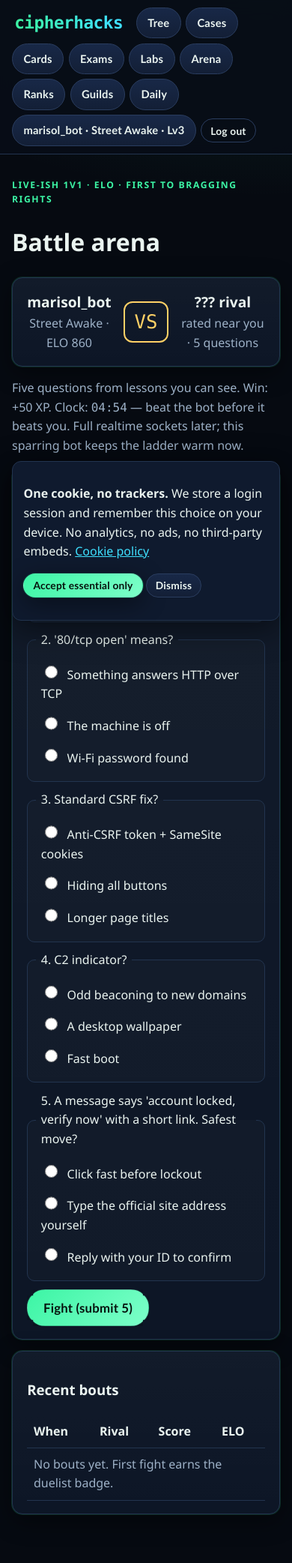
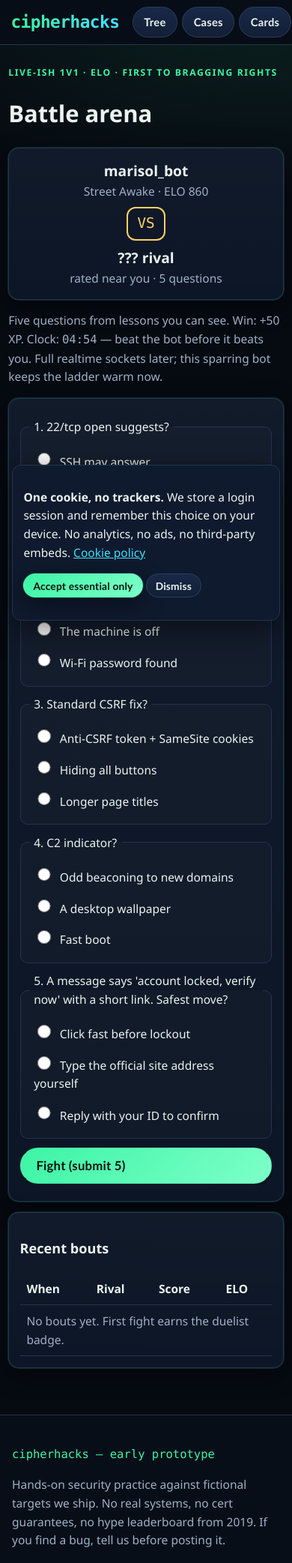
Before and after one commit to Makusu10/CipherHacks, a Flask app: page /arena in a window 390 px wide. Shown: the top 2085 px of the page at 75% size. Run offline with Flask 3, Linux system fonts and the light colour scheme; the visitor is signed in with stand-in values (Sample User, id 1); data comes from the database, SQL or seed files in the repository; data that the repository does not hold is empty.

Commit message:
Grader highs: Organization+WebSite JSON-LD, canonical/OG meta, robots.txt, sitemap.xml, responsive foundations

```diff
--- a/app.py
+++ b/app.py
@@ -145,6 +145,25 @@ def create_app():
     @app.route("/healthz")
     def healthz():
         return jsonify(ok=True)
+
+    @app.route("/robots.txt")
+    def robots():
+        base = request.url_root.rstrip("/")
+        body = f"User-agent: *\nAllow: /\nSitemap: {base}/sitemap.xml\n"
+        return app.response_class(body, mimetype="text/plain")
+
+    @app.route("/sitemap.xml")
+    def sitemap():
+        from xml.sax.saxutils import escape
+        base = request.url_root.rstrip("/")
+        paths = ["/", "/missions", "/dashboard", "/flashcards", "/exams", "/labs",
+                 "/arena", "/leaderboards", "/guilds", "/daily", "/signup", "/login",
+                 "/privacy", "/terms", "/cookies", "/refunds", "/conduct", "/about"]
+        urls = "\n".join(
+            f'  <url><loc>{escape(base + p)}</loc><changefreq>weekly</changefreq></url>'
+            for p in paths)
+        xml = f'<?xml version="1.0" encoding="UTF-8"?>\n<urlset xmlns="http://www.sitemaps.org/schemas/sitemap/0.9">\n{urls}\n</urlset>'
+        return app.response_class(xml, mimetype="application/xml")
 
     @app.route("/signup", methods=["GET", "POST"])
     def signup():
--- a/static/css/style.css
+++ b/static/css/style.css
@@ -121,7 +121,30 @@ footer.site .wrap{max-width:1120px;margin:0 auto;padding:1.5rem 1rem;display:gri
 .fcontrols{display:flex;gap:.5rem;margin-top:.7rem;flex-wrap:wrap}
 .badge-wall{display:flex;gap:.4rem;flex-wrap:wrap}
 .tabs{display:flex;gap:.5rem;flex-wrap:wrap;margin:.6rem 0}
-img,svg{max-width:100%}
+/* ---- responsive foundations (mobile-first helpers) ---- */
+img,svg,video,canvas{max-width:100%;height:auto}
+@media(max-width:820px){
+  .grid.hero2{grid-template-columns:1fr}
+  .hero h1{font-size:clamp(1.8rem,8vw,2.4rem)}
+  .versus{flex-direction:column;gap:.5rem}
+  .vs{font-size:1.2rem}
+  .px-cap{flex-direction:column}
+}
+@media(max-width:640px){
+  body{font-size:.97rem}
+  main{padding:.9rem .7rem 3rem}
+  .nav{flex-wrap:nowrap;overflow-x:auto;padding:.55rem .7rem;scrollbar-width:thin}
+  .nav .btn{white-space:nowrap;flex:0 0 auto}
+  .brand{flex:0 0 auto}
+  .card{padding:.9rem}
+  table{display:block;width:100%;overflow-x:auto;-webkit-overflow-scrolling:touch}
+  .statrow{display:grid;grid-template-columns:1fr 1fr}
+  .stat{min-width:0}
+  .term-out{font-size:.85rem;min-height:200px}
+  .fcard{min-height:150px;padding:1.2rem}
+  .mapnode{flex-direction:column;gap:.3rem}
+  .btn.big{width:100%;text-align:center;margin-bottom:.5rem}
+}
 .sr{position:absolute;width:1px;height:1px;overflow:hidden;clip:rect(0,0,0,0)}
 .marquee{border:1px solid var(--line);border-radius:12px;padding:.6rem .9rem;background:rgba(60,245,165,.05);overflow:hidden}
 @media(max-width:640px){.nav{gap:.4rem}.hero{padding-top:1.4rem}}
--- a/templates/base.html
+++ b/templates/base.html
@@ -4,8 +4,27 @@
 <meta charset="utf-8">
 <meta name="viewport" content="width=device-width, initial-scale=1">
 <title>{% block title %}CipherHacks — practice cybersecurity, honestly{% endblock %}</title>
-<meta name="description" content="CipherHacks: story-driven cybersecurity practice with quizzes, scripted terminal labs, duels, and guilds. Fictional targets only. Early prototype.">
-<link rel="stylesheet" href="{{ url_for('static', filename='css/style.css') }}">
+<meta name="description" content="{% block meta_desc %}CipherHacks: free, story-driven cybersecurity practice with quizzes, flashcards, scripted terminal labs, duels, and guilds. Fictional targets only.{% endblock %}">
+<link rel="canonical" href="{{ request.url_root.rstrip('/') }}{{ request.path }}">
+<meta name="theme-color" content="#070b12">
+<meta property="og:type" content="website">
+<meta property="og:site_name" content="CipherHacks">
+<meta property="og:title" content="{% block og_title %}CipherHacks — practice cybersecurity, honestly{% endblock %}">
+<meta property="og:description" content="Free story-driven security practice: skill map, terminal labs on fictional targets, arena duels, guilds.">
+<meta property="og:url" content="{{ request.url }}">
+<meta name="twitter:card" content="summary">
+<link rel="stylesheet" href="{{ url_for('static', filename='css/style.css') }}" media="screen">
+<script type="application/ld+json">
+{"@context": "https://schema.org", "@type": "Organization", "name": "CipherHacks",
+ "url": "https://github.com/Makusu10/CipherHacks",
+ "sameAs": ["https://github.com/Makusu10/CipherHacks"],
+ "description": "Free-first, story-driven cybersecurity practice platform. Fictional training targets only; prototype, no payments."}
+</script>
+<script type="application/ld+json">
+{"@context": "https://schema.org", "@type": "WebSite", "name": "CipherHacks",
+ "url": "https://github.com/Makusu10/CipherHacks",
+ "description": "Skill map, flashcards, practice exams, scripted terminal labs, arena duels, guilds, and season ladders for learning security."}
+</script>
 </head>
 <body>
 <a class="skip" href="#main">Skip to content</a>
```
